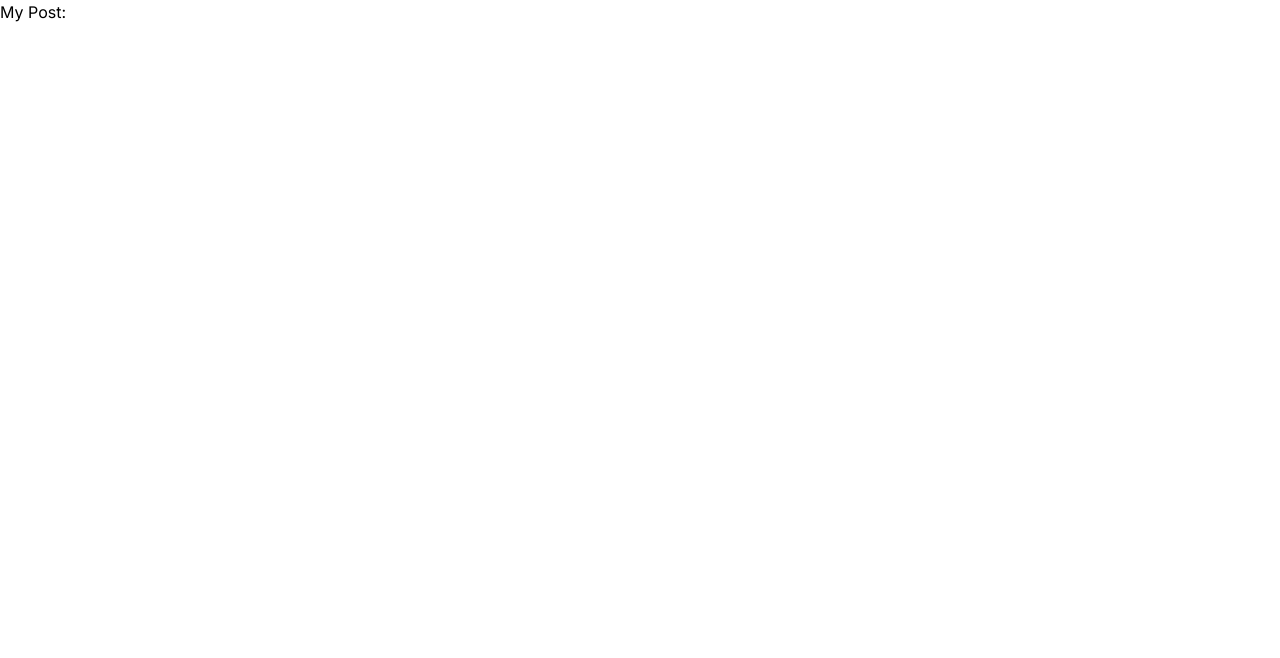
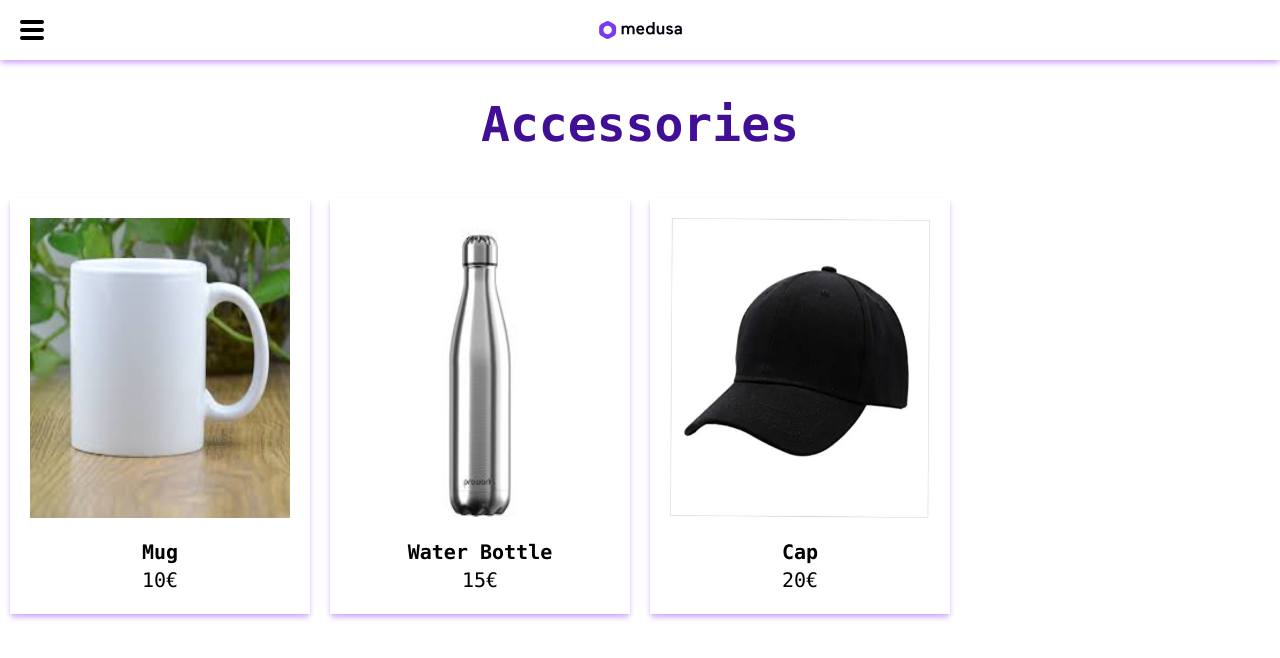
Before and after one commit to DinaVrandecic/storefront-agilo, a Next.js app: page /Accessories in a window 1280 px wide. Shown: the top 658 px of the page. Built offline with nearby package versions, Linux system fonts and the light colour scheme.

Commit message:
Add categories and links to them, change Card look

```diff
--- a/app/[category]/page.tsx
+++ b/app/[category]/page.tsx
@@ -1,5 +1,33 @@
 import React from "react";
+import Header from "../components/Header";
+import Card from "../components/Card";
+import products from "../../public/data.json";
+import Link from "next/link";
 
-export default function Page({ params }: { params: { slug: string } }) {
-  return <div>My Post: {params.slug}</div>;
+export default function Category({ params }: { params: { category: string } }) {
+  return (
+    <div>
+      <Header />
+      <div className="flex justify-center text-5xl font-bold text-indigo font-mono mt-10">
+        {params.category}
+      </div>
+      <div className="flex justify-center my-10">
+        <div className="grid md:grid-cols-2 lg:grid-cols-3 xl:grid-cols-4">
+          {products.map(
+            (product) =>
+              product.category === params.category && (
+                <Card
+                  key={product.id}
+                  name={product.name}
+                  price={product.price}
+                  description={product.description}
+                  material={product.material}
+                  image={product.variants[0].images[0]}
+                />
+              )
+          )}
+        </div>
+      </div>
+    </div>
+  );
 }
--- a/app/components/Card.tsx
+++ b/app/components/Card.tsx
@@ -17,7 +17,7 @@ export default function Card({
   image,
 }: CardProps) {
   return (
-    <div className="flex flex-col items-center bg-lightgray shadow w-fit h-fit pb-[20px] m-[10px] hover:bg-gray hover:cursor-pointer">
+    <div className="flex flex-col items-center bg-white shadow-md shadow-mauve w-fit h-fit pb-[20px] m-[10px] hover:bg-gray hover:cursor-pointer">
       <div className="m-[20px]">
         <Image
           src={image}
@@ -27,8 +27,8 @@ export default function Card({
           style={{ width: "300px", height: "300px" }}
         />
       </div>
-      <p className="text-xl font-bold text-black">{name}</p>
-      <p className="text-xl text-black">{price}</p>
+      <p className="text-xl font-bold text-black font-mono">{name}</p>
+      <p className="text-xl text-black font-mono">{price}</p>
     </div>
   );
 }
--- a/app/components/Header.tsx
+++ b/app/components/Header.tsx
@@ -43,6 +43,7 @@ export default function Header() {
           />
         </svg>
       </div>
+      <div className="w-16"></div>
     </div>
   );
 }
--- a/app/page.tsx
+++ b/app/page.tsx
@@ -1,7 +1,7 @@
 import Header from "./components/Header";
 import Card from "./components/Card";
 import products from "../public/data.json";
-import { BiCategory } from "react-icons/bi";
+import Link from "next/link";
 
 export default function Home() {
   const uniqueCategories = Array.from(
@@ -12,12 +12,15 @@ export default function Home() {
     <main className="">
       <Header />
       {uniqueCategories.map((category) => (
-        <li key={category} className="cursor-pointer">
-          {category}
-        </li>
+        <div key={category} className="cursor-pointer">
+          <Link href={"/" + category}>{category}</Link>
+        </div>
       ))}
-      <div className="flex justify-center mt-10">
-        <section className="grid md:grid-cols-2 lg:grid-cols-3 xl:grid-cols-4">
+      <div className="flex justify-center text-5xl font-bold text-indigo font-mono mt-10">
+        All Products
+      </div>
+      <div className="flex justify-center my-10">
+        <div className="grid md:grid-cols-2 lg:grid-cols-3 xl:grid-cols-4">
           {products.map((product) => (
             <Card
               key={product.id}
@@ -28,7 +31,7 @@ export default function Home() {
               image={product.variants[0].images[0]}
             />
           ))}
-        </section>
+        </div>
       </div>
     </main>
   );
--- a/tailwind.config.ts
+++ b/tailwind.config.ts
@@ -14,7 +14,7 @@ const config: Config = {
         purple: "#A35CFF",
         gray: "#D6D5D8",
         lightgray: "#F2F2F2",
-        darkpurple: "#2D033B",
+        indigo: "#400F95",
       },
     },
   },
```
